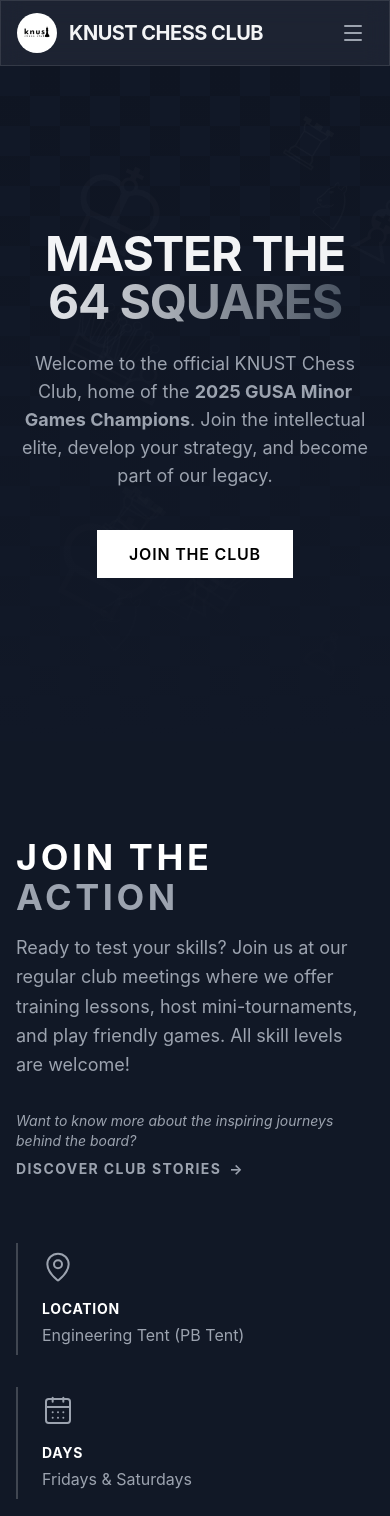
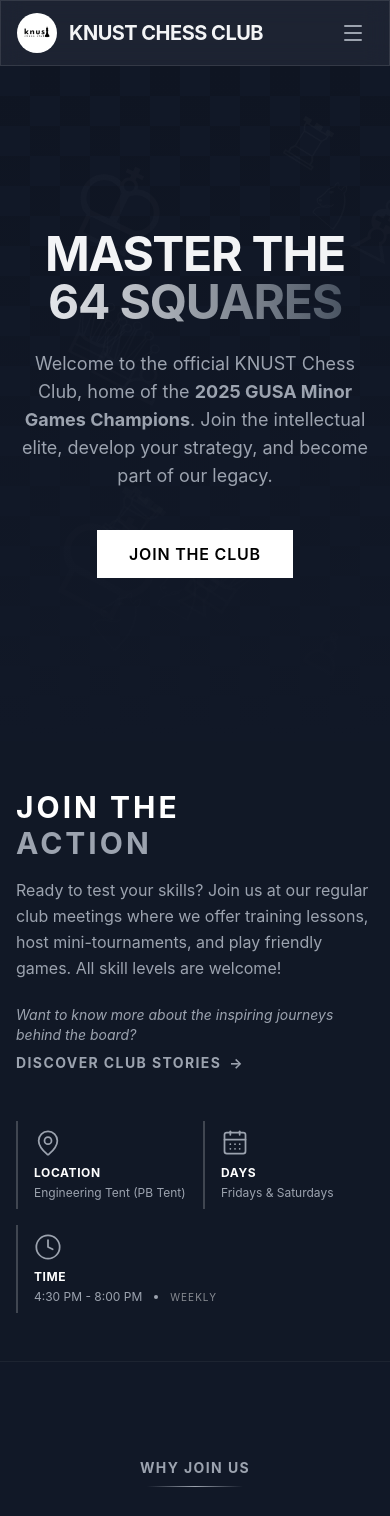
Before and after one commit to ALpatson/knust_chess_website, a React (Vite) app: page / in a window 390 px wide. Shown: the top 1516 px of the page. Built offline with nearby package versions, Linux system fonts and the light colour scheme.

Commit message:
Optimize Home page meeting details grid for side-by-side display on mobile

```diff
--- a/src/pages/Home.jsx
+++ b/src/pages/Home.jsx
@@ -95,21 +95,21 @@
 
 
       {/* Meeting Details Section */}
-      <section className="py-24 relative border-b border-white/5 bg-gray-900/30">
+      <section className="py-12 md:py-16 relative border-b border-white/5 bg-gray-900/30">
         <div className="max-w-7xl mx-auto px-4 relative z-10">
-          <div className="flex flex-col lg:flex-row gap-16 items-center">
+          <div className="flex flex-col lg:flex-row gap-12 lg:gap-16 items-center">
 
             {/* Left side text */}
-            <div className="lg:w-1/2 space-y-8">
+            <div className="lg:w-1/2 space-y-6">
               <div className="space-y-4">
-                <h2 className="text-4xl md:text-5xl font-bold uppercase tracking-widest text-white">
+                <h2 className="text-3xl md:text-5xl font-bold uppercase tracking-widest text-white">
                   Join The <br /><span className="text-chess-accent">Action</span>
                 </h2>
-                <p className="text-lg text-gray-400 max-w-lg leading-relaxed mt-6">
+                <p className="text-base md:text-lg text-gray-400 max-w-lg leading-relaxed mt-4">
                   Ready to test your skills? Join us at our regular club meetings where we offer training lessons, host mini-tournaments, and play friendly games. All skill levels are welcome!
                 </p>
 
-                <div className="mt-8 pt-4">
+                <div className="mt-6 pt-2">
                   <p className="text-sm text-gray-400 mb-2 italic">Want to know more about the inspiring journeys behind the board?</p>
                   <Link to="/blog" className="text-chess-accent font-bold uppercase tracking-widest text-sm hover:text-white transition-colors flex items-center gap-2 group w-max">
                     Discover Club Stories <span className="group-hover:translate-x-1 transition-transform">→</span>
@@ -119,32 +119,32 @@
             </div>
 
             {/* Right side info blocks */}
-            <div className="lg:w-1/2 grid grid-cols-1 sm:grid-cols-2 gap-8 w-full">
-              <div className="border-l-2 border-white/20 pl-6 py-2 hover:border-chess-accent transition-colors group">
-                <span className="text-chess-accent block mb-4 group-hover:scale-110 transition-transform origin-left">
-                  <MapPin size={32} strokeWidth={1.5} />
+            <div className="lg:w-1/2 grid grid-cols-2 gap-4 sm:gap-8 w-full">
+              <div className="border-l-2 border-white/20 pl-4 sm:pl-6 py-2 hover:border-chess-accent transition-colors group">
+                <span className="text-chess-accent block mb-2 sm:mb-4 group-hover:scale-110 transition-transform origin-left">
+                  <MapPin size={28} strokeWidth={1.5} />
                 </span>
-                <h4 className="font-bold uppercase tracking-wider text-sm text-white mb-1">Location</h4>
-                <p className="text-gray-400">Engineering Tent (PB Tent)</p>
+                <h4 className="font-bold uppercase tracking-wider text-xs sm:text-sm text-white mb-1">Location</h4>
+                <p className="text-xs sm:text-base text-gray-400">Engineering Tent (PB Tent)</p>
               </div>
 
-              <div className="border-l-2 border-white/20 pl-6 py-2 hover:border-chess-accent transition-colors group">
-                <span className="text-chess-accent block mb-4 group-hover:scale-110 transition-transform origin-left">
-                  <CalendarDays size={32} strokeWidth={1.5} />
+              <div className="border-l-2 border-white/20 pl-4 sm:pl-6 py-2 hover:border-chess-accent transition-colors group">
+                <span className="text-chess-accent block mb-2 sm:mb-4 group-hover:scale-110 transition-transform origin-left">
+                  <CalendarDays size={28} strokeWidth={1.5} />
                 </span>
-                <h4 className="font-bold uppercase tracking-wider text-sm text-white mb-1">Days</h4>
-                <p className="text-gray-400">Fridays & Saturdays</p>
+                <h4 className="font-bold uppercase tracking-wider text-xs sm:text-sm text-white mb-1">Days</h4>
+                <p className="text-xs sm:text-base text-gray-400">Fridays & Saturdays</p>
               </div>
 
-              <div className="border-l-2 border-white/20 pl-6 py-2 hover:border-chess-accent transition-colors group sm:col-span-2">
-                <span className="text-chess-accent block mb-4 group-hover:scale-110 transition-transform origin-left">
-                  <Clock size={32} strokeWidth={1.5} />
+              <div className="border-l-2 border-white/20 pl-4 sm:pl-6 py-2 hover:border-chess-accent transition-colors group col-span-2">
+                <span className="text-chess-accent block mb-2 sm:mb-4 group-hover:scale-110 transition-transform origin-left">
+                  <Clock size={28} strokeWidth={1.5} />
                 </span>
-                <h4 className="font-bold uppercase tracking-wider text-sm text-white mb-1">Time</h4>
-                <p className="text-gray-400 flex items-center gap-4">
+                <h4 className="font-bold uppercase tracking-wider text-xs sm:text-sm text-white mb-1">Time</h4>
+                <p className="text-xs sm:text-base text-gray-400 flex items-center gap-3 sm:gap-4">
                   <span>4:30 PM - 8:00 PM</span>
                   <span className="h-1 w-1 bg-chess-accent rounded-full"></span>
-                  <span className="uppercase text-xs tracking-widest text-white/50">Weekly</span>
+                  <span className="uppercase text-[10px] sm:text-xs tracking-widest text-white/50">Weekly</span>
                 </p>
               </div>
             </div>
```
